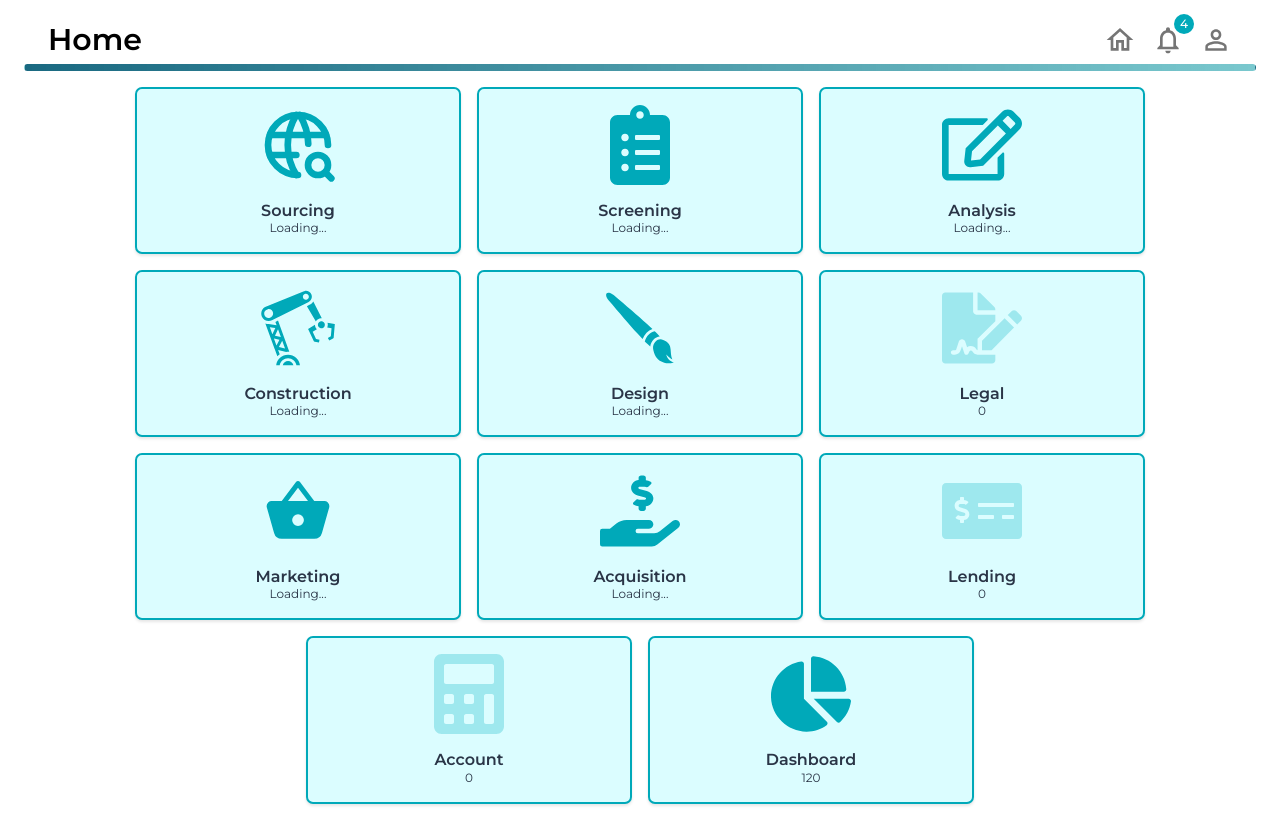
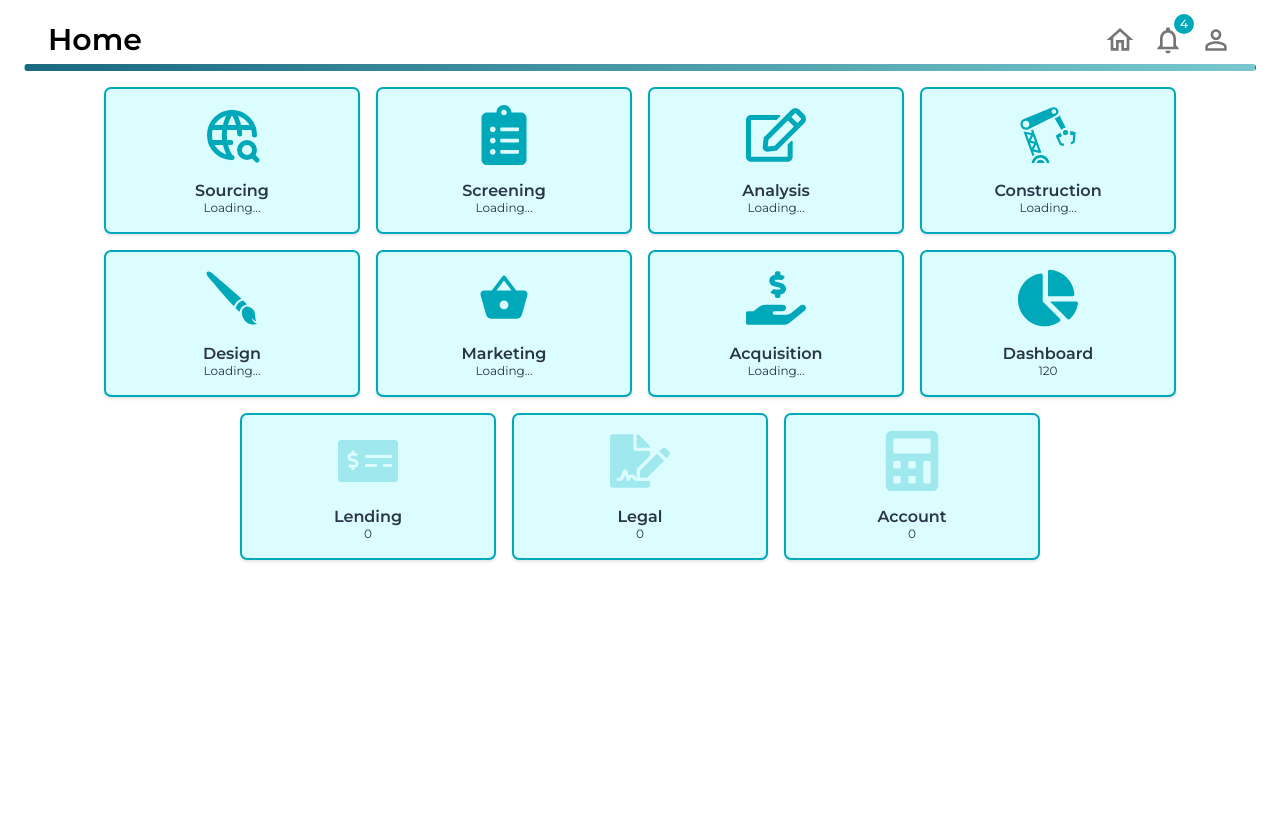
Before and after one commit to DeviPrasadKL/US-Project, a React (Vite) app: page /home in a window 1280 px wide. Built offline with nearby package versions, Linux system fonts and the light colour scheme.

Commit message:
ref: icons size

```diff
--- a/src/components/views/home/Home.jsx
+++ b/src/components/views/home/Home.jsx
@@ -14,12 +14,12 @@ export default function Home() {
     { name: 'Analysis', count: 'Loading...', icon: FaRegEdit, data: {}, active: true },
     { name: 'Construction', count: 'Loading...', icon: GiCargoCrane, active: true },
     { name: 'Design', count: 'Loading...', icon: GiPaintBrush, active: true },
-    { name: 'Legal', count: '0', icon: FaFileSignature, active: false },
     { name: 'Marketing', count: 'Loading...', icon: IoBasket, active: true },
     { name: 'Acquisition', count: 'Loading...', icon: FaHandHoldingUsd, active: true },
+    { name: 'Dashboard', count: '120', icon: FaChartPie, active: true },
     { name: 'Lending', count: '0', icon: FaMoneyCheckAlt, active: false },
+    { name: 'Legal', count: '0', icon: FaFileSignature, active: false },
     { name: 'Account', count: '0', icon: FaCalculator, active: false },
-    { name: 'Dashboard', count: '120', icon: FaChartPie, active: true },
   ];
 
   return (
@@ -30,7 +30,7 @@ export default function Home() {
           <Card
             key={index + card.name}
             sx={{
-              width: 290,
+              width: 220,
               textAlign: 'center',
               p: 2,
               background: '#DBFDFF',
@@ -43,7 +43,7 @@ export default function Home() {
             }}
           >
             <Stack alignItems="center" mb={2}>
-              <card.icon style={{ fontSize: '80px', color: card.active ? '#00A9B9' : '#00b0c047' }} />
+              <card.icon style={{ fontSize: '60px', color: card.active ? '#00A9B9' : '#00b0c047' }} />
             </Stack>
             <Typography variant="h6">{card.name}</Typography>
             <Typography variant="body2">{card.count}</Typography>
```
